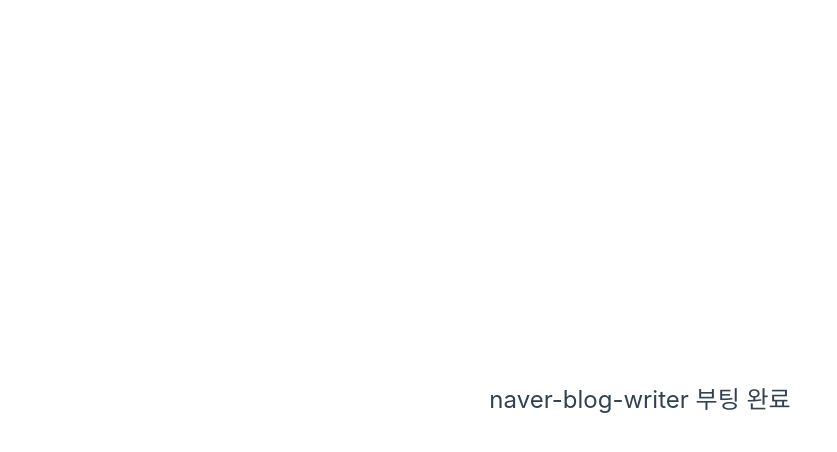
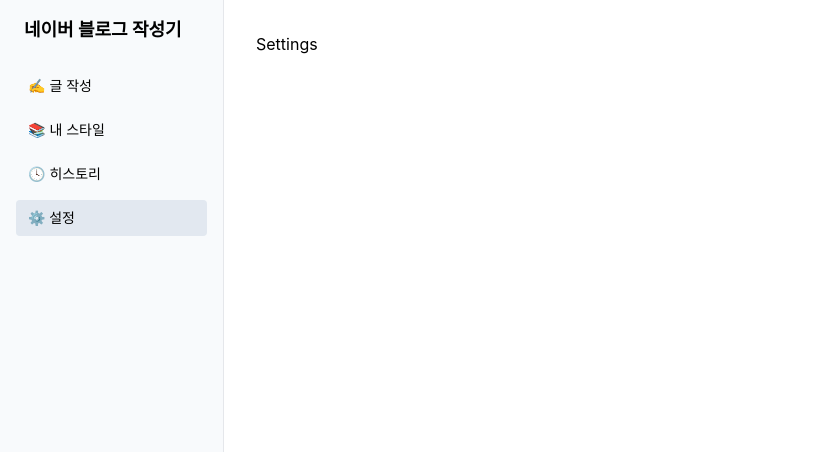
Before and after one commit to kcm0147/Blog-Writer, a React (Vite) app: page /#/settings in a window 1280 px wide. Before the commit this address led to /. Shown: the top 452 px of the page, without its empty margins (0-837 px from the left). Built offline with nearby package versions, Linux system fonts and the light colour scheme.

Commit message:
feat(renderer): router and sidebar layout

```diff
--- a/src/renderer/App.tsx
+++ b/src/renderer/App.tsx
@@ -1,7 +1,22 @@
+import { HashRouter, Routes, Route, Navigate } from "react-router-dom";
+import Layout from "./Layout";
+import Compose from "./routes/Compose";
+import MyStyle from "./routes/MyStyle";
+import History from "./routes/History";
+import Settings from "./routes/Settings";
+
 export default function App() {
   return (
-    <div className="h-full flex items-center justify-center text-2xl text-slate-700">
-      naver-blog-writer 부팅 완료
-    </div>
+    <HashRouter>
+      <Routes>
+        <Route element={<Layout />}>
+          <Route index element={<Compose />} />
+          <Route path="/style" element={<MyStyle />} />
+          <Route path="/history" element={<History />} />
+          <Route path="/settings" element={<Settings />} />
+          <Route path="*" element={<Navigate to="/" />} />
+        </Route>
+      </Routes>
+    </HashRouter>
   );
 }
--- /dev/null
+++ b/src/renderer/Layout.tsx
@@ -0,0 +1,30 @@
+import { Link, Outlet, useLocation } from "react-router-dom";
+
+const NAV = [
+  { to: "/", label: "✍️ 글 작성" },
+  { to: "/style", label: "📚 내 스타일" },
+  { to: "/history", label: "🕓 히스토리" },
+  { to: "/settings", label: "⚙️ 설정" },
+];
+
+export default function Layout() {
+  const loc = useLocation();
+  return (
+    <div className="h-full flex">
+      <aside className="w-56 bg-slate-50 border-r p-4 flex flex-col gap-2">
+        <div className="text-lg font-bold mb-4 px-2">네이버 블로그 작성기</div>
+        {NAV.map((n) => (
+          <Link key={n.to} to={n.to}
+            className={`px-3 py-2 rounded text-sm ${
+              loc.pathname === n.to ? "bg-slate-200 font-medium" : "hover:bg-slate-100"
+            }`}>
+            {n.label}
+          </Link>
+        ))}
+      </aside>
+      <main className="flex-1 overflow-auto p-8">
+        <Outlet />
+      </main>
+    </div>
+  );
+}
--- /dev/null
+++ b/src/renderer/api.ts
@@ -0,0 +1,2 @@
+import type { AppApi } from "@shared/api";
+export const api: AppApi = window.api;
--- /dev/null
+++ b/src/renderer/routes/Compose.tsx
@@ -0,0 +1,3 @@
+export default function Compose() {
+  return <div>Compose</div>;
+}
--- /dev/null
+++ b/src/renderer/routes/History.tsx
@@ -0,0 +1,3 @@
+export default function History() {
+  return <div>History</div>;
+}
--- /dev/null
+++ b/src/renderer/routes/MyStyle.tsx
@@ -0,0 +1,3 @@
+export default function MyStyle() {
+  return <div>My Style</div>;
+}
--- /dev/null
+++ b/src/renderer/routes/Settings.tsx
@@ -0,0 +1,3 @@
+export default function Settings() {
+  return <div>Settings</div>;
+}
```
